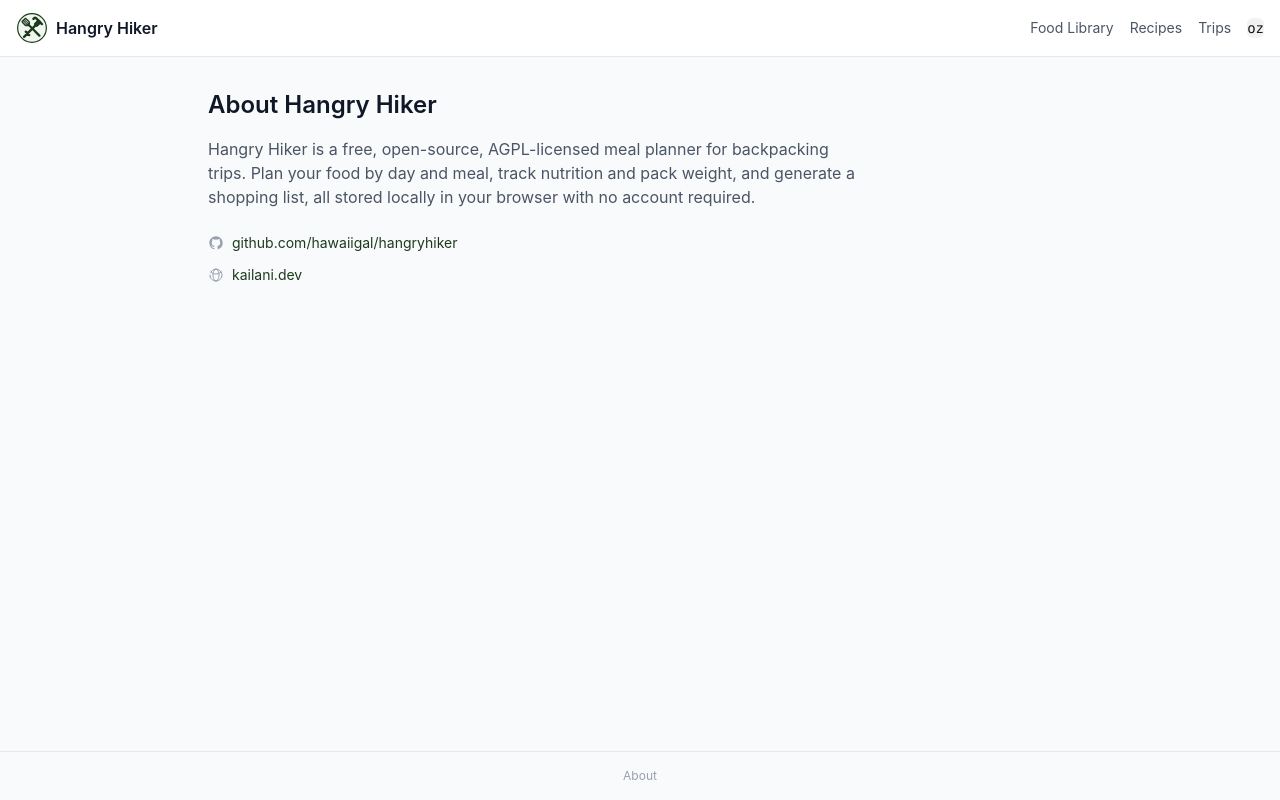
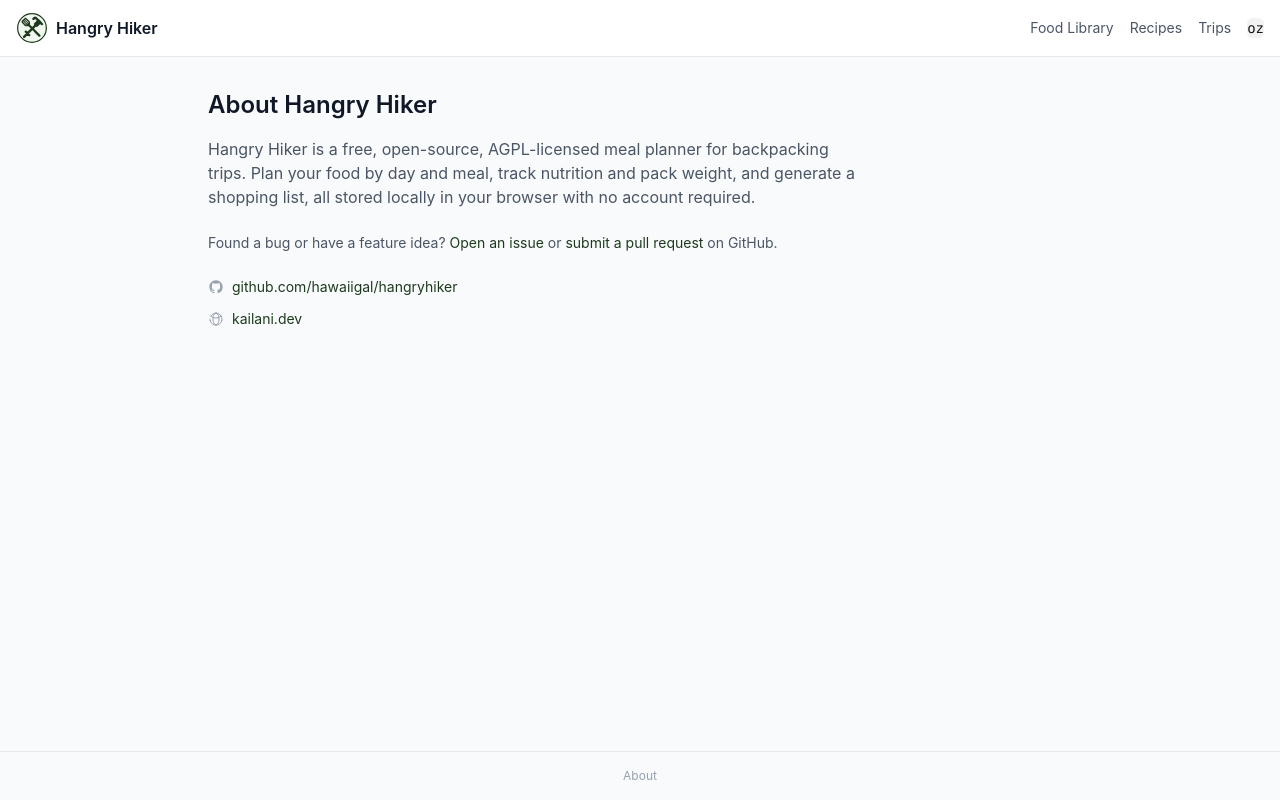
Before and after one commit to hawaiigal/hangryhiker, a React (Vite) app: page /about in a window 1280 px wide. Built offline with nearby package versions, Linux system fonts and the light colour scheme.

Commit message:
Update about page

```diff
--- a/src/pages/About.tsx
+++ b/src/pages/About.tsx
@@ -6,6 +6,28 @@
         Hangry Hiker is a free, open-source, AGPL-licensed meal planner for backpacking trips.
         Plan your food by day and meal, track nutrition and pack weight, and generate a
         shopping list, all stored locally in your browser with no account required.
+      </p>
+
+      <p className="text-gray-600 text-sm mb-6">
+        Found a bug or have a feature idea?{' '}
+        <a
+          href="https://github.com/hawaiigal/hangryhiker/issues"
+          target="_blank"
+          rel="noopener noreferrer"
+          className="text-brand-600 hover:underline"
+        >
+          Open an issue
+        </a>{' '}
+        or{' '}
+        <a
+          href="https://github.com/hawaiigal/hangryhiker/pulls"
+          target="_blank"
+          rel="noopener noreferrer"
+          className="text-brand-600 hover:underline"
+        >
+          submit a pull request
+        </a>{' '}
+        on GitHub.
       </p>
 
       <div className="space-y-3 text-sm">
```
